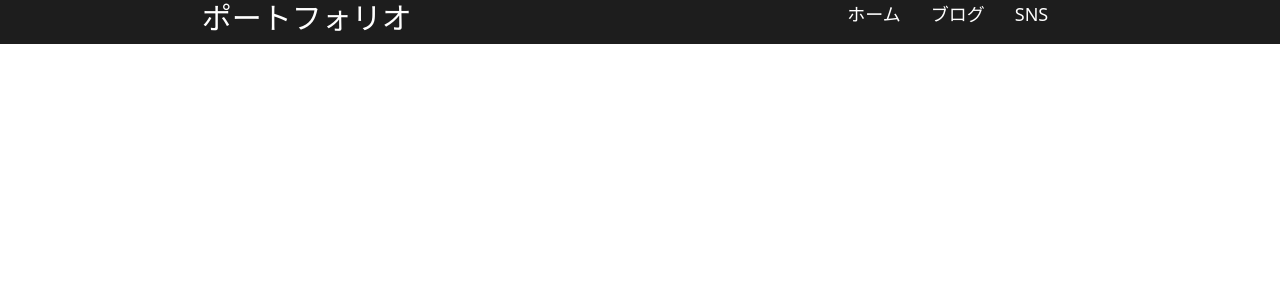
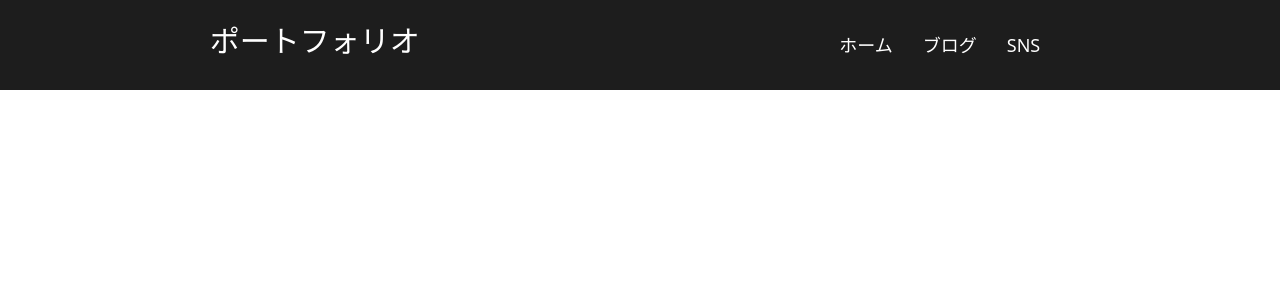
Before and after one commit to Naru-hub/react-bootstrap-portfolio, a React (Create React App) app: page / in a window 1280 px wide. Shown: the top 300 px of the page. Built offline with nearby package versions, Linux system fonts and the light colour scheme.

Commit message:
bootstrapを入れた後のcssを調整

```diff
--- a/src/App.css
+++ b/src/App.css
@@ -13,10 +13,16 @@ header {
   /* position: fixed; */
   width: 100%;
   z-index: 10;
+  height: 90px;
 }
 
 header .logo h3 {
   font-size: 30px;
+}
+
+nav ul {
+  margin: 0;
+  padding: 0;
 }
 
 nav ul li {
```
